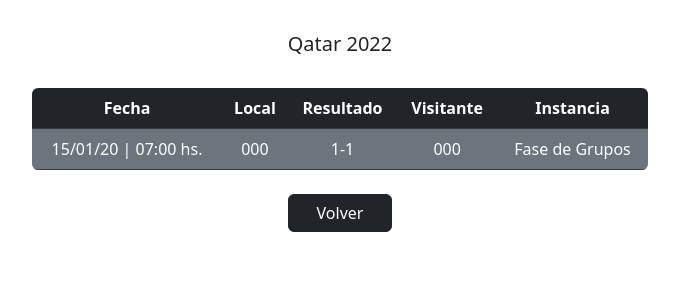
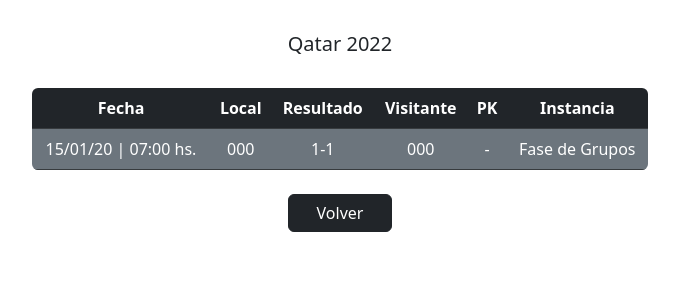
Before and after one commit to deeivid12/prode_qatar_2022, a Django app: page /all_games in a window 1280 px wide. Shown: the part 56-356 px from the top of the page, without its empty margins (300-979 px from the left). Run offline with Django 4.2, Linux system fonts and the light colour scheme; tables that the repository leaves empty hold one stand-in row (values such as "Sample post").

Commit message:
Add functionality to show penalties win game in templates

```diff
--- a/prode_qatar_2022/tournaments/templates/tournaments/all_results.html
+++ b/prode_qatar_2022/tournaments/templates/tournaments/all_results.html
@@ -31,6 +31,7 @@
 										<th>L</th>
 										<th>-</th>
 										<th>V</th>
+										<th>PK</th>
 										<th>Puntos</th>
 									</tr>
 								</thead>
@@ -41,6 +42,7 @@
 										<td>{{game.home_team.fifa_code}}</td>
 										<td>{{pronostic.home_goals}} - {{pronostic.away_goals}}</td>
 										<td>{{game.away_team.fifa_code}}</td>
+										<td>{% if pronostic.penalties_win == 1 %}{{game.home_team.fifa_code}}{% elif pronostic.penalties_win == 2 %}{{game.away_team.fifa_code}}{% else %}-{% endif %}</td>
 										<td>{% if game.played %}{{pronostic.points}}{% else %}-{% endif %}</td>
 									</tr>
 								</tbody>
--- a/prode_qatar_2022/tournaments/templates/tournaments/games_list.html
+++ b/prode_qatar_2022/tournaments/templates/tournaments/games_list.html
@@ -19,6 +19,7 @@
 					<th>Local</th>
 					<th>Resultado</th>
 					<th>Visitante</th>
+					<th>PK</th>
 					<th>Instancia</th>
 				</tr>
 			</thead>
@@ -30,6 +31,7 @@
 					<td {% if game.played %} class="bg-secondary" {% endif %}>{{game.home_team.fifa_code}}</td>
 					<td {% if game.played %} class="bg-secondary" {% endif %}>{% if game.played %}{{game.home_goals}}-{{game.away_goals}}{% else %}Pendiente{% endif %}</td>
 					<td {% if game.played %} class="bg-secondary" {% endif %}>{{game.away_team.fifa_code}}</td>
+					<td {% if game.played %} class="bg-secondary" {% endif %}>{% if game.penalties_win == 1 %}{{game.home_team.fifa_code}}{% elif game.penalties_win == 2 %}{{game.away_team.fifa_code}}{% else %}-{% endif %}</td>
 					<td {% if game.played %} class="bg-secondary" {% endif %}>{% if game.game_instance == 0 %}Fase de Grupos{% elif game.game_instance == 1 %}Octavos de Final{% elif game.game_instance == 2 %}Cuartos de Final{% elif game.game_instance == 3 %}Semifinal{% elif game.game_instance == 4 %}Final{% endif %}</td>
 				</tr>
 			</tbody>
```
